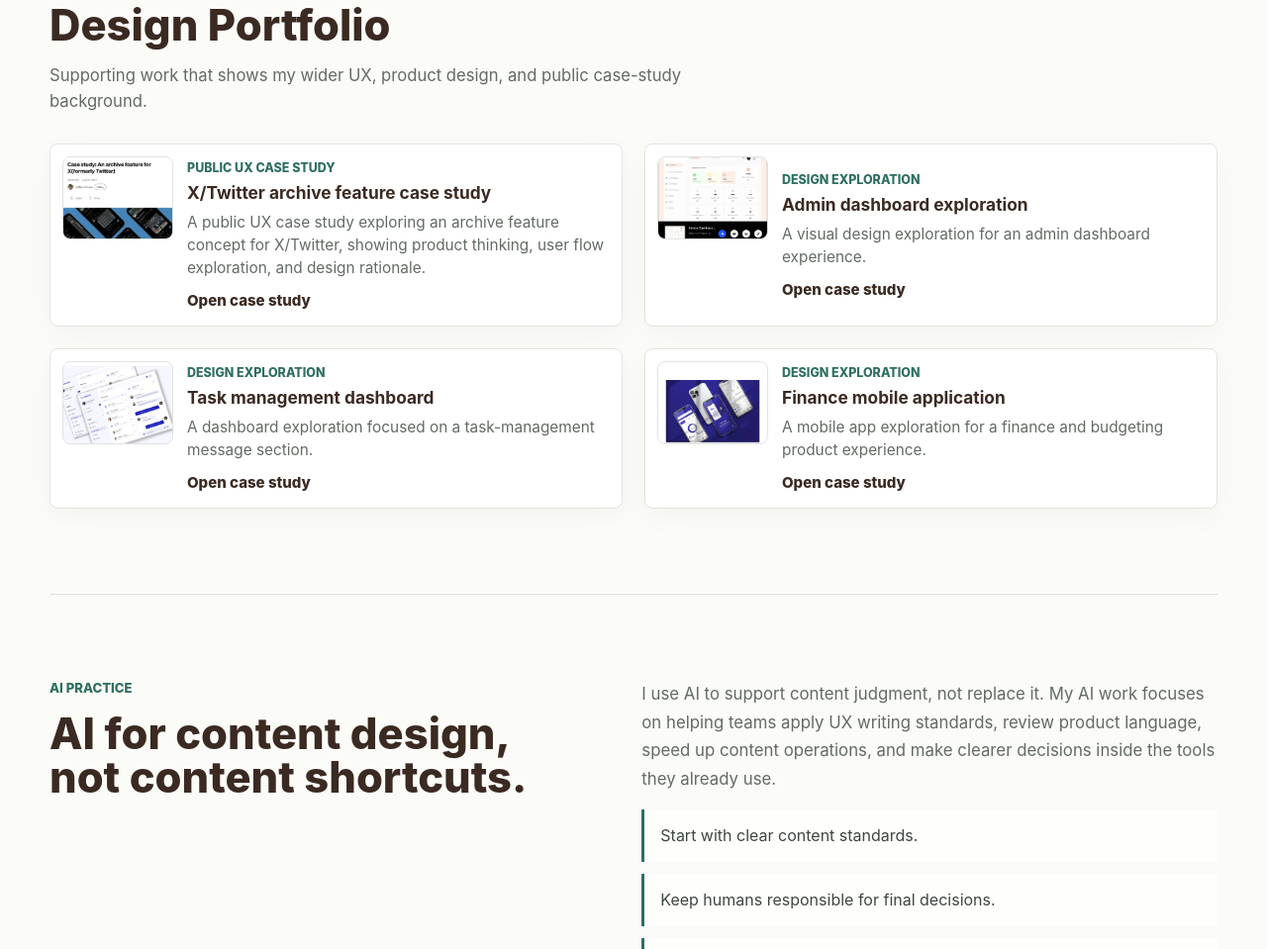
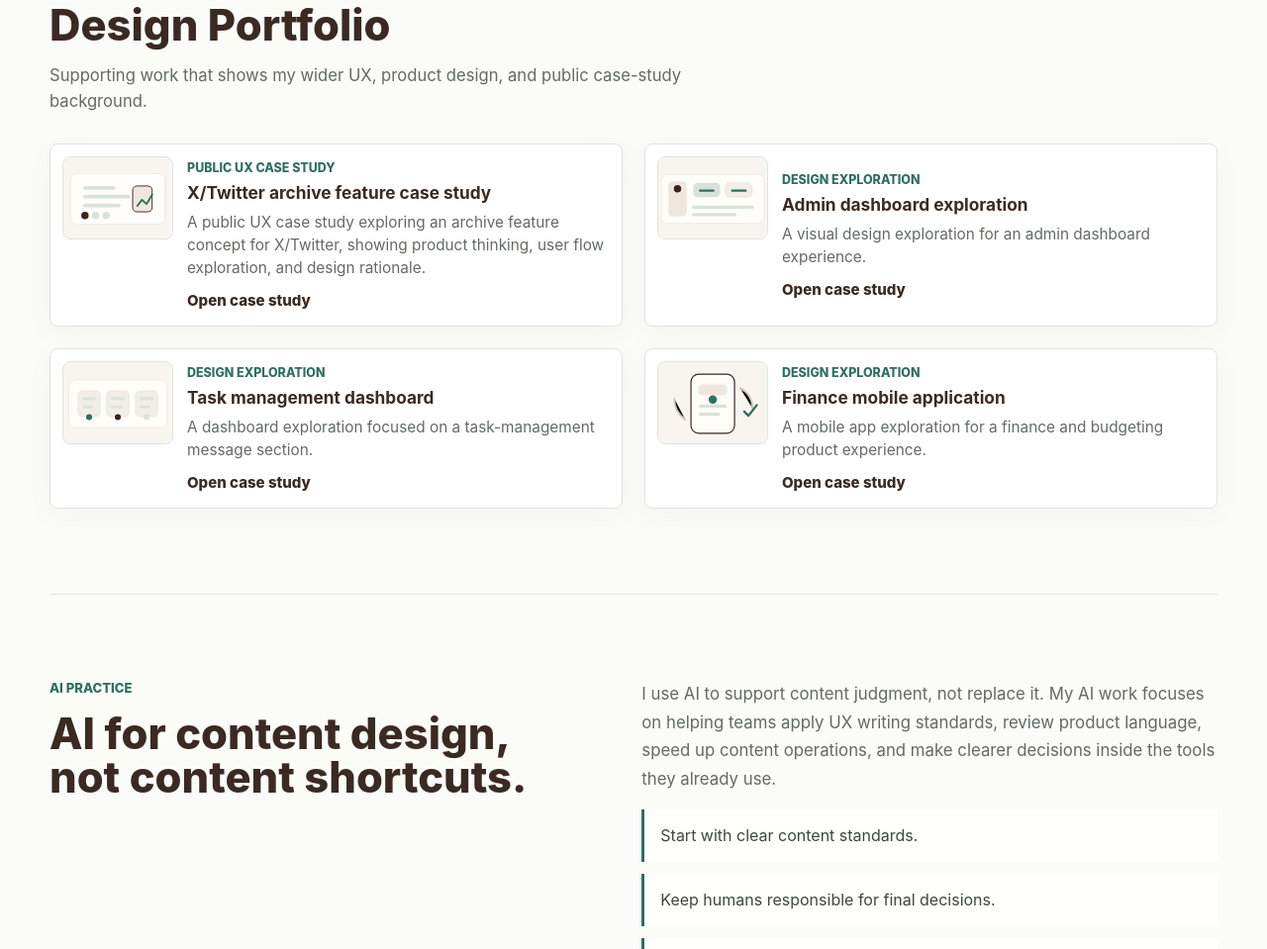
Before and after one commit to EstheerJ/esther-johnson-portfolio, a plain HTML site: page index.html in a window 1280 px wide. Shown: the part 2050-3009 px from the top of the page at 99% size. Drawn offline with Linux system fonts and the light colour scheme.

Commit message:
Simplify design portfolio thumbnails

```diff
--- a/index.html
+++ b/index.html
@@ -11,7 +11,7 @@
   <meta name="theme-color" content="#fbfbf8">
   <title>Esther Johnson | Content Designer & UX Writer</title>
   <link rel="icon" href="assets/favicon.svg" type="image/svg+xml">
-  <link rel="stylesheet" href="styles.css?v=11">
+  <link rel="stylesheet" href="styles.css?v=12">
 </head>
 <body>
   <header class="site-header">
@@ -32,6 +32,6 @@
     <a href="mailto:helloestherjohnson@gmail.com">helloestherjohnson@gmail.com</a>
   </footer>
 
-  <script src="main.js?v=11"></script>
+  <script src="main.js?v=12"></script>
 </body>
 </html>
--- a/main.js
+++ b/main.js
@@ -261,8 +261,7 @@ const externalWork = [
     summary:
       "A public UX case study exploring an archive feature concept for X/Twitter, showing product thinking, user flow exploration, and design rationale.",
     href: "https://medium.com/design-bootcamp/ux-case-study-x-formerlytwitter-archive-feature-594e54337fc0",
-    image: "assets/design-portfolio-twitter-archive.png",
-    thumbClass: "twitter-thumb",
+    image: "assets/thumb-public-case-study.svg",
     initials: "X"
   },
   {
@@ -271,7 +270,7 @@ const externalWork = [
     summary:
       "A visual design exploration for an admin dashboard experience.",
     href: "https://www.behance.net/gallery/178550013/Admin-Dashboard-Exploration/modules/1008463495",
-    image: "assets/design-portfolio-admin-dashboard.png",
+    image: "assets/thumb-admin-dashboard.svg",
     initials: "AD"
   },
   {
@@ -280,7 +279,7 @@ const externalWork = [
     summary:
       "A dashboard exploration focused on a task-management message section.",
     href: "https://www.behance.net/gallery/161787285/Task-Management-Dashboard",
-    image: "assets/design-portfolio-task-management.png",
+    image: "assets/thumb-task-dashboard.svg",
     initials: "TM"
   },
   {
@@ -289,7 +288,7 @@ const externalWork = [
     summary:
       "A mobile app exploration for a finance and budgeting product experience.",
     href: "https://www.behance.net/gallery/152003771/Finance-Mobile-Application",
-    image: "assets/design-portfolio-finance-mobile.png",
+    image: "assets/thumb-finance-mobile.svg",
     initials: "FM"
   }
 ];
--- a/styles.css
+++ b/styles.css
@@ -305,10 +305,6 @@ h3 {
 
 .external-thumb img {
   object-position: center;
-}
-
-.twitter-thumb img {
-  object-position: center 75%;
 }
 
 .card-copy {
```
Also changed, not shown: assets/thumb-admin-dashboard.svg (added), assets/thumb-finance-mobile.svg (added), assets/thumb-public-case-study.svg (added), assets/thumb-task-dashboard.svg (added).
